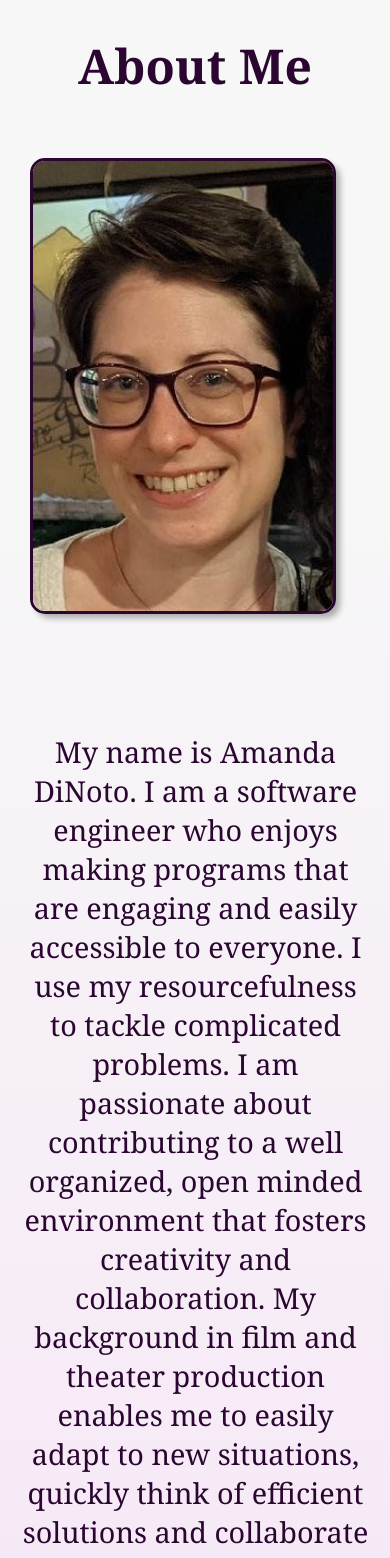
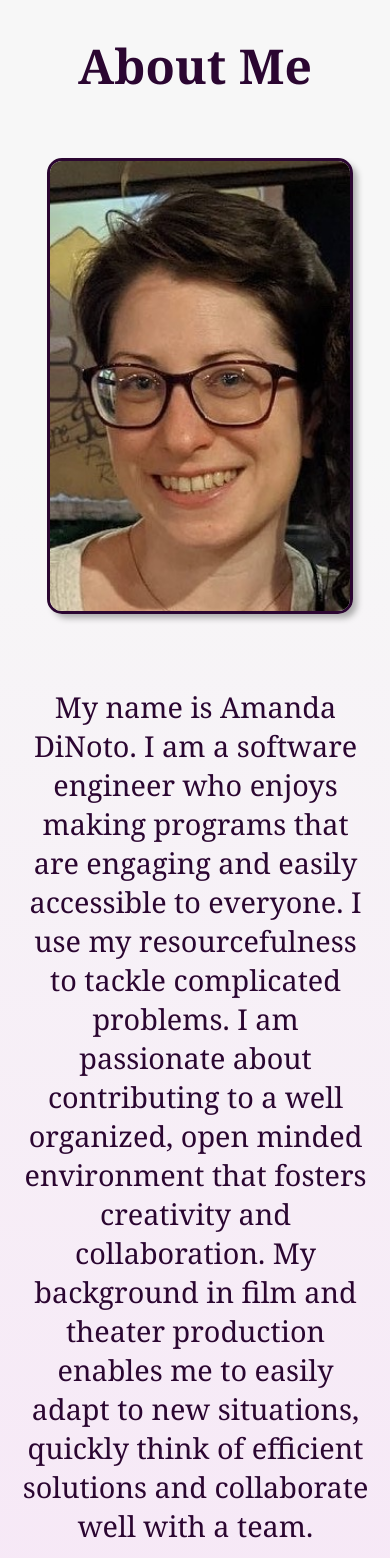
Before and after one commit to Amanda2900/portfolio, a React (Create React App) app: page / in a window 390 px wide. Shown: the part 420-1978 px from the top of the page. Built offline with nearby package versions, Linux system fonts and the light colour scheme.

Commit message:
add more css

```diff
--- a/src/components/bio.css
+++ b/src/components/bio.css
@@ -7,7 +7,7 @@ span {
   justify-content: center;
 }
 
-.profile > img {
+.pic > img {
   border-radius: 15px;
   margin: 20px;
   width: 500px;
@@ -22,12 +22,26 @@ span {
   padding-top: 50px;
 }
 
-@media only screen and (max-width: 768px) {
+@media only screen and (max-width: 1650px) {
   .profile {
     flex-direction: column;
   }
 
-  .profile > img {
+  .bio-skills {
+    width: 90%;
+    padding: 0;
+    margin: 20px;
+    margin-left: 50px;
+    font-size: 1.8rem;
+  }
+
+  .bio-skills > p {
+    font-size: 1.8rem;
+  }
+}
+
+@media only screen and (max-width: 768px) {
+  .pic > img {
     width: 300px;
     height: 450px;
     margin-left: 30px;
@@ -35,11 +49,8 @@ span {
 
   .bio-skills {
     width: 90%;
+    padding: 0;
     margin: 20px;
     font-size: 1.8rem;
   }
-
-  .bio-skills > p {
-    font-size: 1.8rem;
-  }
 }
--- a/src/components/bio.jsx
+++ b/src/components/bio.jsx
@@ -7,7 +7,9 @@ function Bio() {
     <section className="section1" id="bio">
       <h1>About Me</h1>
       <div className="profile">
-        <img src={image} alt="profile img" />
+        <div className="pic">
+          <img src={image} alt="profile img" />
+        </div>
         <div className="bio-skills">
           <p>
             My name is Amanda DiNoto. I am a software engineer who enjoys making programs that are engaging and easily accessible to everyone. I use my resourcefulness to tackle complicated problems. I am passionate about contributing to a well organized, open minded environment that fosters creativity and collaboration. My background in film and theater production enables me to easily adapt to new situations, quickly think of efficient solutions and collaborate well with a team.
--- a/src/components/contact.css
+++ b/src/components/contact.css
@@ -13,7 +13,7 @@
   width: 125px;
 }
 
-@media only screen and (max-width: 768px) {
+@media only screen and (max-width: 1650px) {
 
   .icon {
     width: 50px;
--- a/src/components/footer.css
+++ b/src/components/footer.css
@@ -10,7 +10,7 @@ footer > p {
   font-size: 1.5rem;
 }
 
-@media only screen and (max-width: 768px) {
+@media only screen and (max-width: 1650px) {
   footer > p {
     font-size: 1.2rem;
   }
--- a/src/components/header.css
+++ b/src/components/header.css
@@ -33,7 +33,7 @@ nav > a {
   justify-content: space-around;
 }
 
-@media only screen and (max-width: 768px) {
+@media only screen and (max-width: 1650px) {
   .name {
     margin: 0;
     padding-top: 50px;
@@ -44,12 +44,14 @@ nav > a {
     font-size: 1.5rem;
   }
 
-  .hide {
-    display: none;
-  }
-
   nav > a {
     font-size: 1.5rem;
   }
 
 }
+
+@media only screen and (max-width: 768px) {
+  .hide {
+    display: none;
+  }
+}
--- a/src/components/header.jsx
+++ b/src/components/header.jsx
@@ -29,10 +29,8 @@ function Header() {
       <h1 className="name">Amanda DiNoto</h1>
       <h2 className="title">Full-Stack Engineer</h2>
       <nav className={navbarClasses.join(" ")}>
-        <div className="hide">
-          <a href="#bio"><h3>About</h3></a>
-          <a href="#projects"><h3>Projects</h3></a>
-        </div>
+        <a href="#bio" className="hide"><h3 className="hide">About</h3></a>
+        <a href="#projects" className="hide"><h3 className="hide">Projects</h3></a>
         <a href="#contact"><h3>Contact</h3></a>
         <a href={resume} download="amanda_dinoto_resume"><h3>Resume</h3></a>
       </nav>
--- a/src/components/projects.css
+++ b/src/components/projects.css
@@ -28,20 +28,24 @@ p > a {
   font-weight: bold;
 }
 
-@media only screen and (max-width: 768px) {
+@media only screen and (max-width: 1650px) {
   .project-div {
     flex-direction: column;
     justify-content: center;
     margin: 10px;
   }
 
+  .project-img {
+    width: 100%;
+  }
+
   .project-img > img {
-    width: 300px;
+    width: 800px;
     margin-left: 20px;
   }
 
   .project-description {
-    width: 90%;
+    width: 95%;
     margin: 10px;
     padding-top: 20px;
   }
@@ -51,3 +55,10 @@ p > a {
   }
 
 }
+
+@media only screen and (max-width: 768px) {
+  .project-img > img {
+    width: 300px;
+    margin-left: 20px;
+  }
+}
--- a/src/index.css
+++ b/src/index.css
@@ -34,7 +34,7 @@ section > h1 {
   font-size: 3.5rem;
 }
 
-@media only screen and (max-width: 768px) {
+@media only screen and (max-width: 1650px) {
 
   section {
     padding-top: 20px;
```
